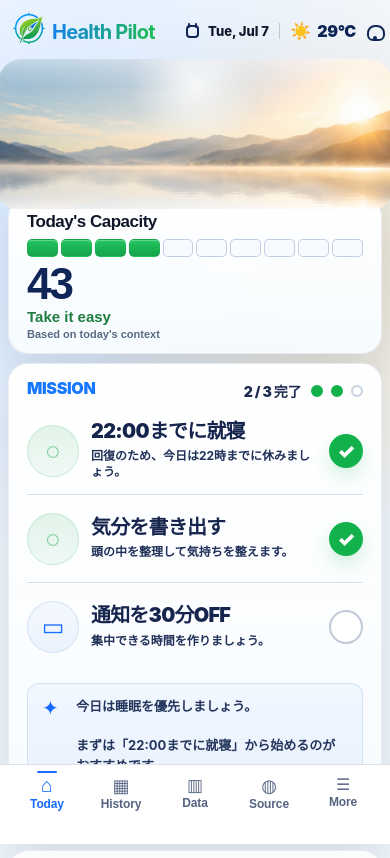
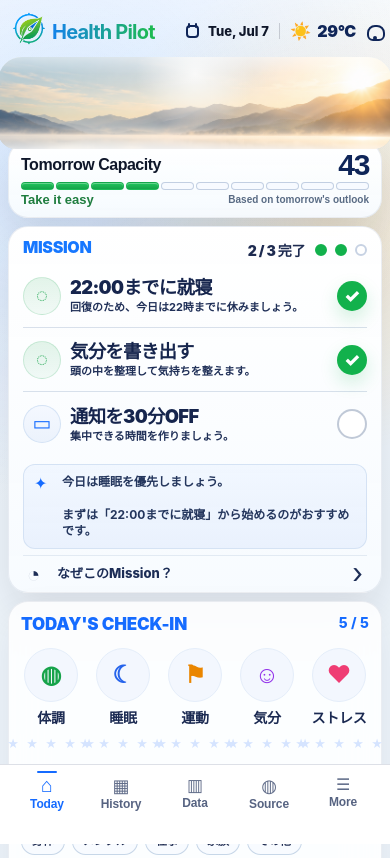
Before and after one commit to Kojun-O/HealthPilot, a plain HTML site: page docs/index.html in a window 390 px wide. Shown: the top 858 px of the page. Drawn offline with Linux system fonts and the light colour scheme.

Commit message:
Compact Today UI

```diff
--- a/docs/index.html
+++ b/docs/index.html
@@ -50,7 +50,7 @@
           aria-controls="capacity-expanded"
         >
           <div class="section-title-row section-title-row-small capacity-title-row">
-            <h2 id="capacity-title">Today's Capacity</h2>
+            <h2 id="capacity-title">Tomorrow Capacity</h2>
           </div>
 
           <div class="capacity-bar" id="capacity-bar" aria-hidden="true"></div>
--- a/docs/js/main.js
+++ b/docs/js/main.js
@@ -16,10 +16,11 @@ window.APP = APP;
 let currentMission = null;
 let dailyContextDraft = null;
 
-const MOCK_CAPACITY_CONTEXT = "Based on today's context";
-const MOCK_CAPACITY_THOUGHT = "Today's Capacity reflects how today's strongest signals are shaping your available margin.";
+const MOCK_CAPACITY_CONTEXT = "Based on tomorrow's outlook";
+const MOCK_CAPACITY_THOUGHT = "Tomorrow Capacity reflects how the strongest current signals may shape your margin tomorrow.";
 const DAILY_CONTEXT_STORAGE_KEY = "healthPilot.dailyContext";
 const DAILY_CONTEXT_CATEGORIES = ["Physical", "Mental", "Work", "Family", "Other"];
+const MISSION_DESCRIPTION_MAX_LENGTH = 90;
 
 function renderAdvice(advice) {
   const insightCopy = document.querySelector(".mission-insight-copy");
@@ -167,6 +168,37 @@ function getMissionText(mission, field, fallback) {
   return fallback;
 }
 
+function toSingleSentence(value) {
+  const normalized = String(value || "").replace(/\s+/g, " ").trim();
+
+  if (!normalized) {
+    return "";
+  }
+
+  const sentenceEndIndex = normalized.search(/[.!?。！？]/);
+
+  if (sentenceEndIndex >= 0) {
+    return normalized.slice(0, sentenceEndIndex + 1).trim();
+  }
+
+  return normalized;
+}
+
+function toConciseMissionDescription(value, fallback) {
+  const source = toSingleSentence(value) || toSingleSentence(fallback);
+
+  if (!source) {
+    return "Take one small step that supports your energy today.";
+  }
+
+  if (source.length <= MISSION_DESCRIPTION_MAX_LENGTH) {
+    return source;
+  }
+
+  const trimmed = source.slice(0, MISSION_DESCRIPTION_MAX_LENGTH).trim();
+  return `${trimmed}.`;
+}
+
 function getMissionMinutes(mission) {
   const value = mission && typeof mission === "object" ? mission.estimatedMinutes : undefined;
   const minutes = Number(value);
@@ -254,7 +286,10 @@ function renderMission(missions) {
 
   const missionItems = renderedMissions.map((mission, index) => {
     const title = getMissionText(mission, "title", "今日の一歩");
-    const subtitle = getMissionText(mission, "description", index === 0 ? "ゆっくり呼吸してリセット" : "体を整える小さな一歩");
+    const subtitle = toConciseMissionDescription(
+      getMissionText(mission, "description", ""),
+      index === 0 ? "ゆっくり呼吸してリセット。" : "体を整える小さな一歩を実行する。"
+    );
     const missionIcon = getMissionText(mission, "icon", index === 0 ? "◌" : index === 1 ? "▭" : "•");
     const isCompleted = index < 2;
 
@@ -505,15 +540,15 @@ function buildCapacityThought(capacity) {
   const negativeVerb = negativeNames.length === 1 ? "is" : "are";
 
   if (negativeNames.length && positiveNames.length) {
-    return `Today's Capacity is lower because ${formatCapacityFactorNames(negativeNames)} ${negativeVerb} reducing your available margin, even though ${formatCapacityFactorNames(positiveNames)} ${positiveVerb} helping.`;
+    return `Tomorrow Capacity is lower because ${formatCapacityFactorNames(negativeNames)} ${negativeVerb} reducing your projected margin, even though ${formatCapacityFactorNames(positiveNames)} ${positiveVerb} helping.`;
   }
 
   if (negativeNames.length) {
-    return `Today's Capacity is lower because ${formatCapacityFactorNames(negativeNames)} ${negativeVerb} reducing your available margin.`;
+    return `Tomorrow Capacity is lower because ${formatCapacityFactorNames(negativeNames)} ${negativeVerb} reducing your projected margin.`;
   }
 
   if (positiveNames.length) {
-    return `Today's Capacity is supported today by ${formatCapacityFactorNames(positiveNames)}.`;
+    return `Tomorrow Capacity is supported by ${formatCapacityFactorNames(positiveNames)}.`;
   }
 
   return typeof safeCapacity.thought === "string" && safeCapacity.thought.trim()
--- a/docs/style.css
+++ b/docs/style.css
@@ -47,7 +47,7 @@ body::before {
   z-index: 1;
   max-width: 560px;
   margin: 0 auto;
-  padding: 10px 12px 18px;
+  padding: 8px 12px 14px;
 }
 
 .app-header {
@@ -215,8 +215,8 @@ body::before {
 
 .hero-scene {
   position: relative;
-  height: 164px;
-  margin: 10px -12px 0;
+  height: 102px;
+  margin: 8px -12px 0;
   overflow: hidden;
   border-radius: 28px 28px 22px 22px;
   background: #dbe8ee;
@@ -253,7 +253,7 @@ body::before {
   content: "";
   position: absolute;
   inset: auto 0 0;
-  height: 52px;
+  height: 32px;
   background: linear-gradient(180deg, rgba(255, 255, 255, 0), rgba(255, 255, 255, 0.45) 72%, rgba(255, 255, 255, 0.8) 100%);
   z-index: 2;
   pointer-events: none;
@@ -462,28 +462,28 @@ body::before {
 .home-stack {
   display: flex;
   flex-direction: column;
-  gap: 10px;
-  margin-top: -10px;
+  gap: 8px;
+  margin-top: -6px;
 }
 
 .card {
   background: var(--surface);
   border: 1px solid var(--border);
   border-radius: 24px;
-  padding: 16px;
+  padding: 14px;
   box-shadow: var(--shadow);
   backdrop-filter: blur(18px);
 }
 
 .card-mission {
-  padding: 18px 20px 14px;
+  padding: 14px 16px 10px;
   border-radius: 22px;
   background: linear-gradient(180deg, rgba(255, 255, 255, 0.985) 0%, rgba(247, 251, 255, 0.965) 100%);
   box-shadow: 0 18px 42px rgba(15, 23, 42, 0.1);
 }
 
 .card-capacity {
-  padding: 16px 20px 12px;
+  padding: 10px 14px 10px;
   border-radius: 22px;
   background: linear-gradient(180deg, rgba(255, 255, 255, 0.985) 0%, rgba(247, 251, 255, 0.965) 100%);
   box-shadow: 0 18px 42px rgba(15, 23, 42, 0.1);
@@ -497,22 +497,32 @@ body::before {
   padding: 0;
   cursor: pointer;
   -webkit-tap-highlight-color: transparent;
+  display: grid;
+  grid-template-columns: minmax(0, 1fr) auto;
+  grid-template-rows: auto auto auto;
+  align-items: center;
+  column-gap: 12px;
+  row-gap: 2px;
 }
 
 .capacity-title-row {
-  margin-bottom: 8px;
+  grid-column: 1;
+  grid-row: 1;
+  margin-bottom: 0;
 }
 
 .capacity-bar {
+  grid-column: 1 / -1;
+  grid-row: 2;
   display: grid;
   grid-template-columns: repeat(10, minmax(0, 1fr));
-  gap: 4px;
-  margin-top: 2px;
+  gap: 2px;
+  margin-top: 0;
 }
 
 .capacity-segment {
-  height: 20px;
-  border-radius: 6px;
+  height: 10px;
+  border-radius: 4px;
   border: 1px solid rgba(190, 204, 224, 0.92);
   background: rgba(247, 250, 255, 0.98);
 }
@@ -524,28 +534,36 @@ body::before {
 }
 
 .capacity-score {
-  margin-top: 8px;
+  grid-column: 2;
+  grid-row: 1;
+  margin-top: 0;
   color: #0f2558;
-  font-size: 52px;
+  font-size: 34px;
   font-weight: 900;
-  line-height: 0.9;
+  line-height: 0.95;
   letter-spacing: -0.045em;
+  text-align: right;
 }
 
 .capacity-status {
-  margin-top: 4px;
+  grid-column: 1;
+  grid-row: 3;
+  margin-top: 0;
   color: #1f7d3f;
-  font-size: 16px;
+  font-size: 14px;
   font-weight: 800;
   line-height: 1.3;
 }
 
 .capacity-context {
-  margin-top: 1px;
+  grid-column: 2;
+  grid-row: 3;
+  margin-top: 0;
   color: #596b84;
-  font-size: 12px;
+  font-size: 11px;
   font-weight: 700;
   line-height: 1.35;
+  text-align: right;
 }
 
 .capacity-expanded {
@@ -561,10 +579,10 @@ body::before {
 }
 
 .card-capacity.is-expanded .capacity-expanded {
-  margin-top: 12px;
+  margin-top: 10px;
   max-height: 280px;
   opacity: 1;
-  padding-top: 12px;
+  padding-top: 10px;
   border-top: 1px solid rgba(226, 234, 243, 0.98);
 }
 
@@ -639,7 +657,7 @@ body::before {
   justify-content: space-between;
   align-items: flex-start;
   gap: 12px;
-  margin-bottom: 6px;
+  margin-bottom: 4px;
 }
 
 .mission-progress-group {
@@ -670,7 +688,7 @@ body::before {
 }
 
 .section-title-row-small {
-  margin-bottom: 10px;
+  margin-bottom: 8px;
 }
 
 .section-title-row h1,
@@ -728,7 +746,7 @@ body::before {
   display: flex;
   flex-direction: column;
   gap: 0;
-  margin: 2px 0 12px;
+  margin: 0 0 8px;
   border-top: none;
   border-bottom: none;
 }
@@ -737,9 +755,9 @@ body::before {
   position: relative;
   display: flex;
   align-items: center;
-  gap: 14px;
-  min-height: 100px;
-  padding: 14px 2px 14px 0;
+  gap: 10px;
+  min-height: 72px;
+  padding: 8px 0;
   border-bottom: 1px solid rgba(214, 223, 234, 0.95);
   background: transparent;
   border-radius: 0;
@@ -759,8 +777,8 @@ body::before {
 }
 
 .mission-icon-circle {
-  width: 58px;
-  height: 58px;
+  width: 42px;
+  height: 42px;
   border-radius: 50%;
   display: inline-flex;
   align-items: center;
@@ -769,7 +787,7 @@ body::before {
   border: 1px solid rgba(210, 225, 245, 0.92);
   background: linear-gradient(180deg, rgba(244, 248, 255, 0.98), rgba(235, 242, 252, 0.98));
   color: #176dff;
-  font-size: 28px;
+  font-size: 22px;
 }
 
 .mission-icon-glyph {
@@ -778,9 +796,9 @@ body::before {
 
 .mission-label {
   display: block;
-  font-size: clamp(20px, 5.4vw, 23px);
+  font-size: clamp(17px, 4.7vw, 20px);
   font-weight: 900;
-  line-height: 1.08;
+  line-height: 1.15;
   letter-spacing: -0.035em;
   color: #16254d;
 }
@@ -788,21 +806,21 @@ body::before {
 .mission-content {
   display: flex;
   flex-direction: column;
-  gap: 6px;
+  gap: 2px;
   min-width: 0;
 }
 
 .mission-subtitle {
   color: #203058;
-  font-size: 13px;
+  font-size: 12px;
   font-weight: 700;
-  line-height: 1.35;
+  line-height: 1.3;
 }
 
 .mission-status {
   margin-left: auto;
-  width: 36px;
-  height: 36px;
+  width: 32px;
+  height: 32px;
   border-radius: 50%;
   border: 2px solid rgba(189, 199, 213, 0.95);
   background: rgba(255, 255, 255, 0.86);
@@ -812,7 +830,7 @@ body::before {
   justify-content: center;
   align-self: center;
   color: #12b14c;
-  font-size: 22px;
+  font-size: 20px;
   font-weight: 900;
 }
 
@@ -831,8 +849,8 @@ body::before {
 
 .mission-insight {
   position: relative;
-  margin-top: 8px;
-  padding: 14px 16px 14px 56px;
+  margin-top: 6px;
+  padding: 10px 12px 10px 44px;
   border-radius: 12px;
   background: linear-gradient(180deg, rgba(241, 247, 255, 0.98), rgba(233, 241, 253, 0.96));
   border: 1px solid rgba(210, 224, 243, 0.9);
@@ -841,10 +859,10 @@ body::before {
 .mission-insight::before {
   content: "✦";
   position: absolute;
-  left: 18px;
-  top: 16px;
+  left: 12px;
+  top: 11px;
   color: #156bff;
-  font-size: 22px;
+  font-size: 18px;
   line-height: 1;
 }
 
@@ -863,14 +881,14 @@ body::before {
 .mission-insight-copy {
   margin: 0;
   color: #24365d;
-  font-size: 13px;
+  font-size: 12px;
   font-weight: 700;
-  line-height: 1.5;
+  line-height: 1.35;
 }
 
 .why-missions {
-  margin-top: 8px;
-  padding-top: 14px;
+  margin-top: 6px;
+  padding-top: 10px;
   border-top: 1px solid rgba(226, 234, 243, 0.98);
 }
 
@@ -1477,56 +1495,56 @@ body::before {
   }
 
   .hero-scene {
-    height: 150px;
-    margin: 8px -10px 0;
+    height: 92px;
+    margin: 6px -10px 0;
     border-radius: 24px 24px 18px 18px;
   }
 
   .home-stack {
-    margin-top: -12px;
-    gap: 9px;
+    margin-top: -8px;
+    gap: 8px;
   }
 
   .card {
     border-radius: 20px;
-    padding: 14px;
+    padding: 12px;
   }
 
   .card-mission {
-    padding: 16px 18px 12px;
+    padding: 12px 14px 9px;
     border-radius: 20px;
   }
 
   .card-capacity {
-    padding: 14px 18px 11px;
+    padding: 9px 12px 9px;
     border-radius: 20px;
   }
 
   .capacity-title-row {
-    margin-bottom: 7px;
+    margin-bottom: 0;
   }
 
   .capacity-bar {
-    gap: 3px;
+    gap: 2px;
   }
 
   .capacity-segment {
-    height: 18px;
-    border-radius: 5px;
+    height: 8px;
+    border-radius: 4px;
   }
 
   .capacity-score {
-    margin-top: 7px;
-    font-size: 44px;
+    margin-top: 0;
+    font-size: 30px;
   }
 
   .capacity-status {
-    margin-top: 3px;
-    font-size: 15px;
+    margin-top: 0;
+    font-size: 13px;
   }
 
   .capacity-context {
-    font-size: 11px;
+    font-size: 10px;
   }
 
   .card-capacity.is-expanded .capacity-expanded {
@@ -1554,38 +1572,38 @@ body::before {
 
   .section-title-row h1,
   .section-title-row h2 {
-    font-size: 17px;
+    font-size: 16px;
   }
 
   .mission-item {
-    gap: 12px;
-    min-height: 88px;
-    padding: 12px 0;
+    gap: 9px;
+    min-height: 64px;
+    padding: 7px 0;
   }
 
   .mission-icon-circle {
-    width: 52px;
-    height: 52px;
-    font-size: 24px;
+    width: 38px;
+    height: 38px;
+    font-size: 20px;
   }
 
   .mission-label {
-    font-size: clamp(17px, 5.1vw, 21px);
+    font-size: clamp(16px, 4.7vw, 19px);
   }
 
   .mission-subtitle {
-    font-size: 12px;
+    font-size: 11px;
   }
 
   .mission-insight {
-    padding: 13px 14px 13px 48px;
+    padding: 9px 11px 9px 38px;
     border-radius: 12px;
   }
 
   .mission-insight::before {
-    left: 14px;
-    top: 14px;
-    font-size: 20px;
+    left: 10px;
+    top: 10px;
+    font-size: 16px;
   }
 
   .mission-kicker {
@@ -1610,13 +1628,13 @@ body::before {
   }
 
   .mission-status {
-    width: 34px;
-    height: 34px;
-    font-size: 20px;
+    width: 30px;
+    height: 30px;
+    font-size: 18px;
   }
 
   .why-missions {
-    padding-top: 12px;
+    padding-top: 9px;
   }
 
   .why-missions summary {
```
